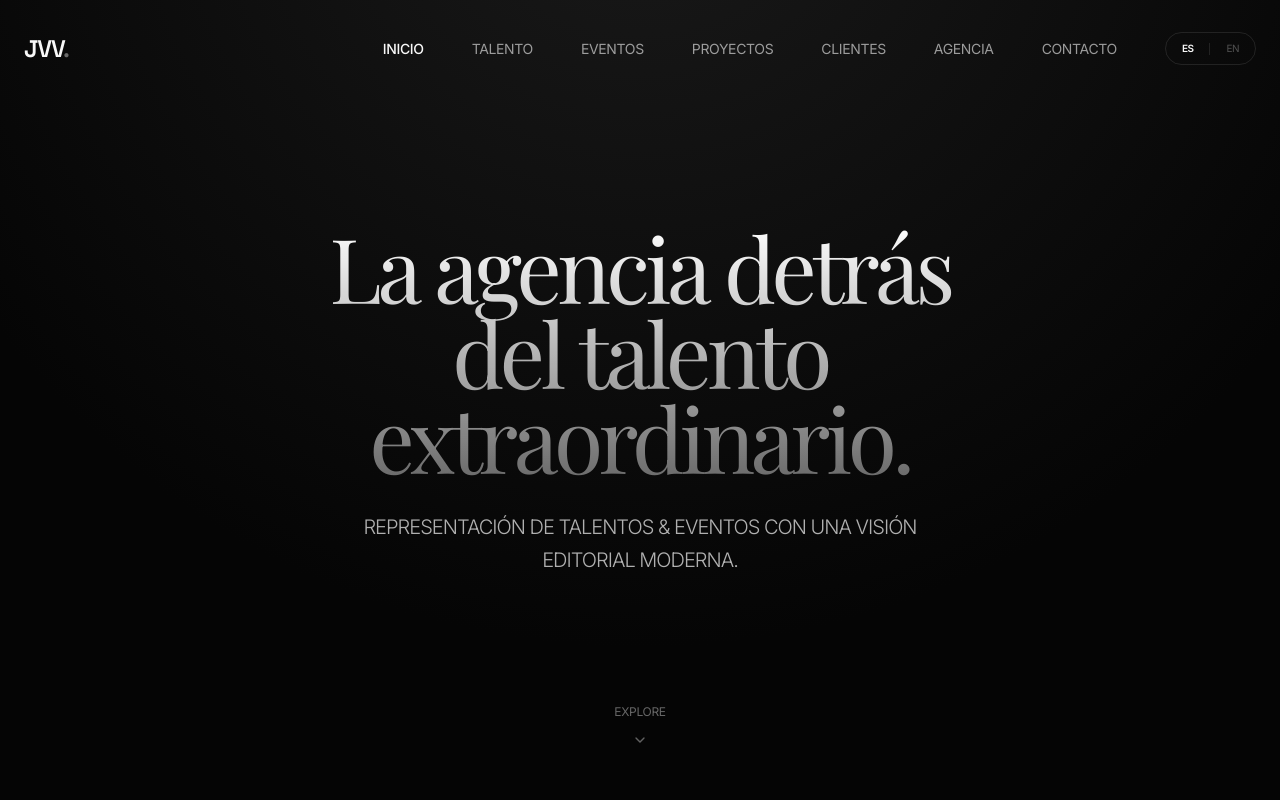
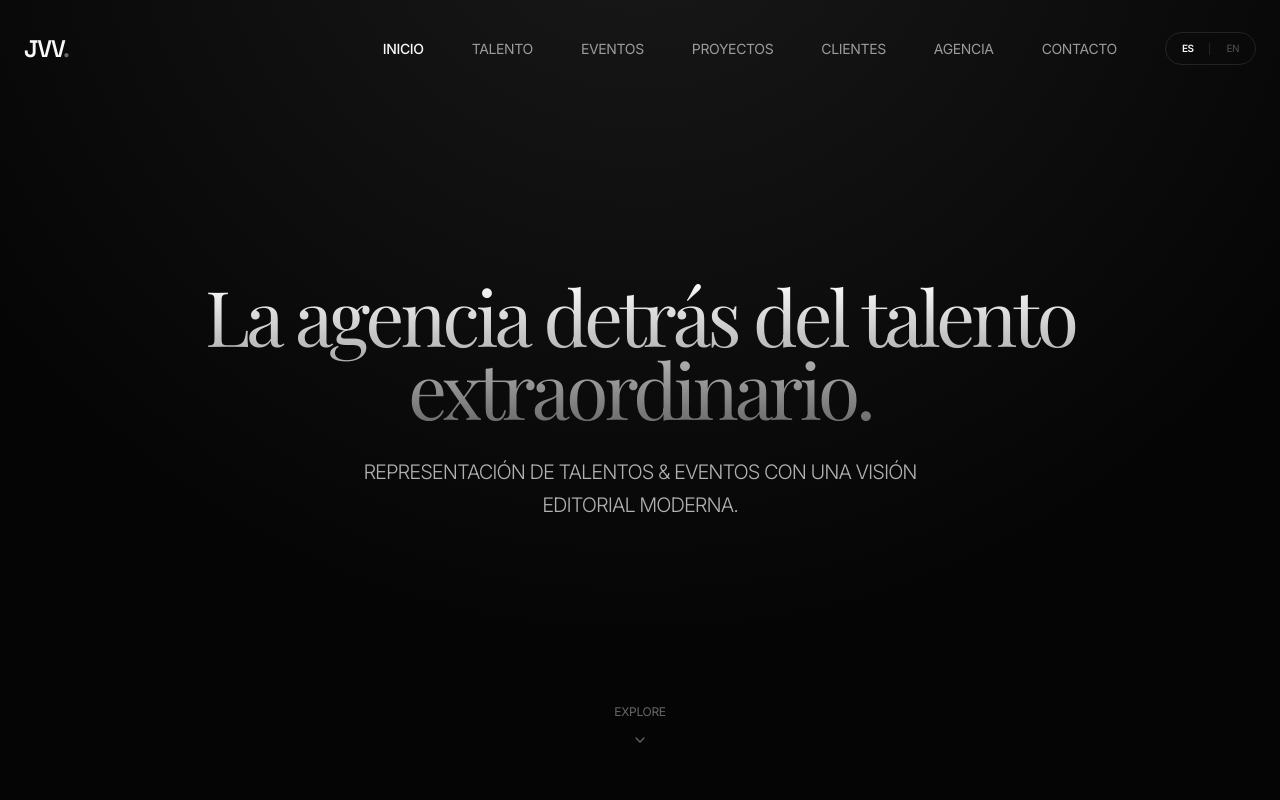
Before and after one commit to JVVweb/JVV, a React (Vite) app: page / in a window 1280 px wide. Shown: the top 800 px of the page. Built offline with nearby package versions, Linux system fonts and the light colour scheme; a web font is replaced by a local one.

Commit message:
Fix hero title to display in 2 lines on desktop

```diff
--- a/src/pages/Home.tsx
+++ b/src/pages/Home.tsx
@@ -24,8 +24,8 @@ export default function Home() {
           transition={{ duration: 0.8, ease: [0.22, 1, 0.36, 1] }}
           className="text-center max-w-5xl"
         >
-          <h1 className="text-[12vw] md:text-[7vw] font-serif leading-[0.95] tracking-tighter mb-8 bg-gradient-to-b from-white to-white/40 bg-clip-text text-transparent max-w-[280px] md:max-w-4xl mx-auto">
-            La agencia detrás <br className="hidden md:inline"/> del talento extraordinario.
+          <h1 className="text-[12vw] md:text-[6vw] font-serif leading-[0.95] tracking-tighter mb-8 bg-gradient-to-b from-white to-white/40 bg-clip-text text-transparent max-w-[280px] md:max-w-5xl mx-auto">
+            {t('hero.title')}
           </h1>
           <p className="text-base md:text-xl font-light opacity-70 max-w-xs md:max-w-xl mx-auto uppercase tracking-tighter leading-relaxed">
             {t('hero.subtitle')}
```
